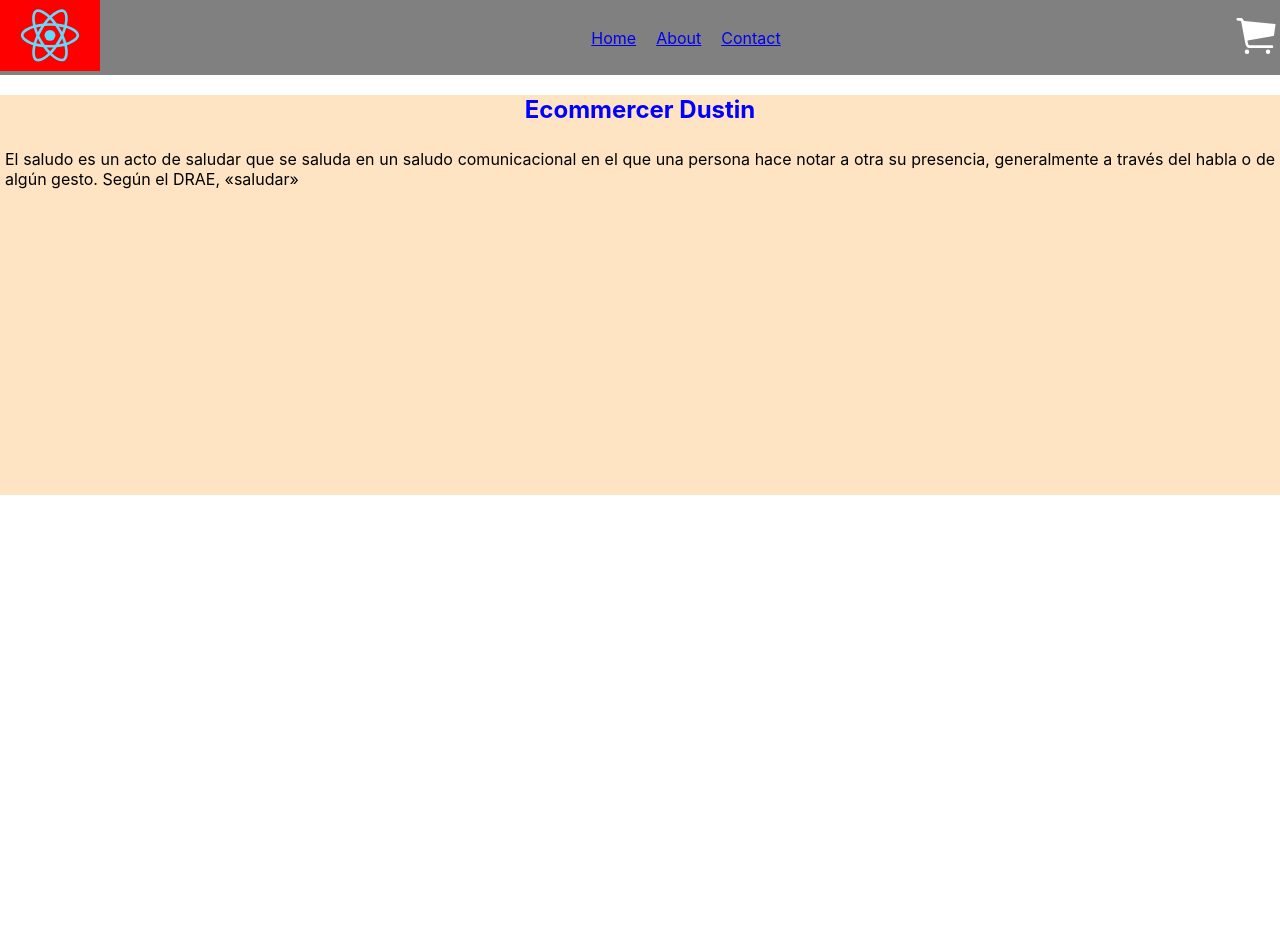
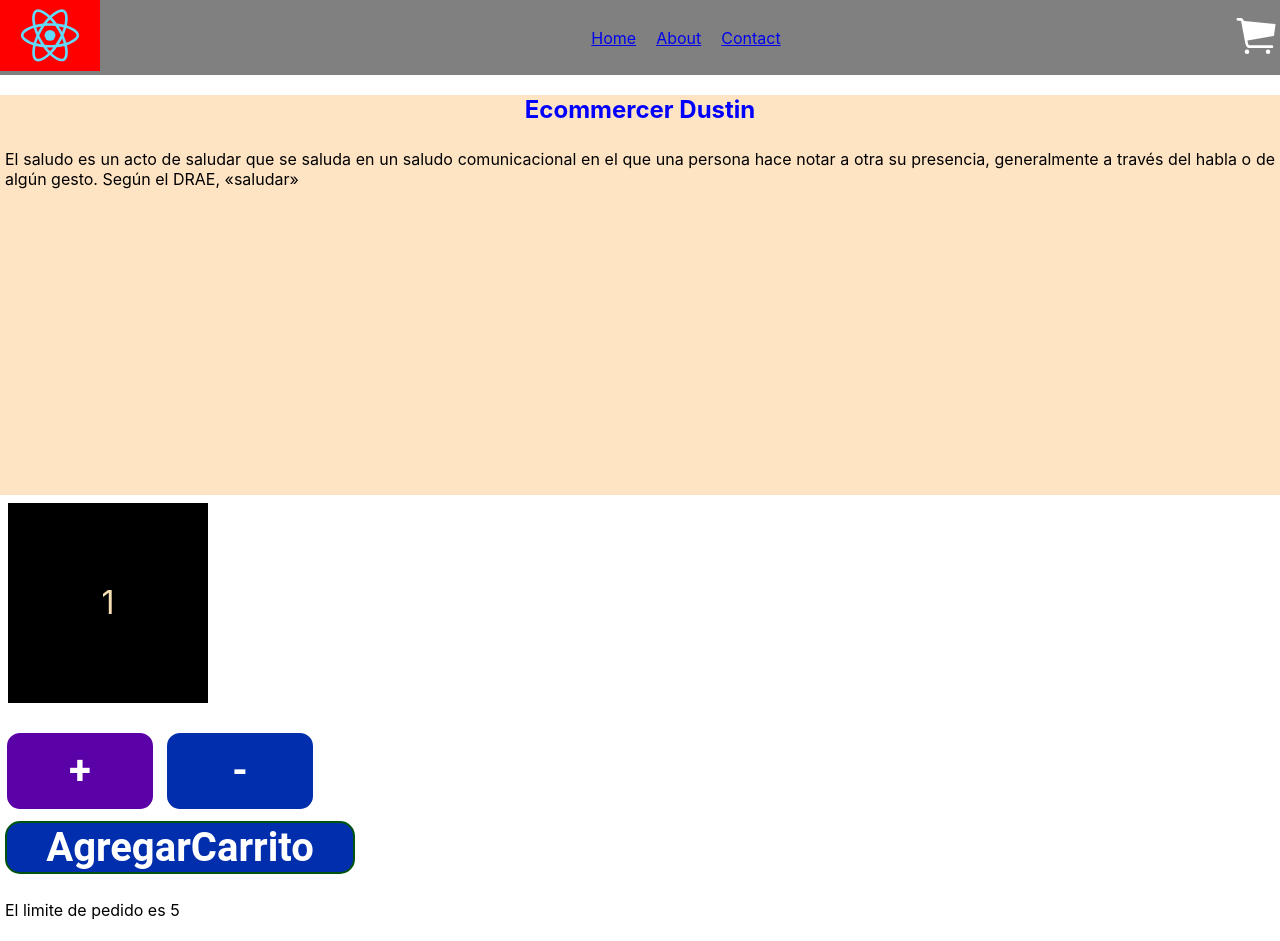
Before and after one commit to LoriDustin/ecommercedustin, a React (Create React App) app: page / in a window 1280 px wide. Before the commit the page ends 800 px from the top, so only its background shows below. Built offline with nearby package versions, Linux system fonts and the light colour scheme.

Commit message:
Actualizacion 31/08/2022

```diff
--- a/src/App.js
+++ b/src/App.js
@@ -1,5 +1,10 @@
 import NavBar from './components/NavBar';
+import { useState } from 'react';
 import ItemListContainer from './components/ItemListContainer';
+import Contador from './components/ItemCount/Contador';
+import Botton from './components/ItemCount/Botton';
+import AgregarCarrito from './components/ItemCount/AgregarCarrito';
+
 
 function App() {
   // let saludo = 'Hola mundo';
@@ -10,6 +15,17 @@ function App() {
   //     backgroundColor:'green',
   //   },
   // }
+
+  const [numclick, setnumclick] = useState(1)
+
+  const botonmas = () =>{
+    setnumclick(numclick + 1)
+  }
+
+  const botonmenos = () =>{
+    setnumclick(numclick - 1)
+  }
+
   return (
     <div>
       <NavBar/>
@@ -18,6 +34,23 @@ function App() {
       parrafo='El saludo es un acto de saludar que se saluda en un saludo comunicacional en el que una persona hace notar a otra su presencia, generalmente a través del habla o de algún gesto. Según el DRAE, «saludar»'
       />
 
+      <Contador
+      numero = {numclick}
+      />
+      <Botton
+      disabled={numclick == 5}
+      texto='+'
+      botonclase={false}
+      botonClick={botonmas}
+      />
+      <Botton
+      disabled={numclick <= 1}
+      texto='-'
+      botonclase={true}
+      botonClick={botonmenos}
+      />
+
+      <AgregarCarrito/>
     </div>
   );
 }
--- /dev/null
+++ b/src/components/ItemCount/AgregarCarrito.js
@@ -0,0 +1,16 @@
+import React from 'react'
+
+import './ItemCount.css'
+
+const AgregarCarrito = () => {
+  return (
+    <div>
+        <button className='AgregarCarrito'>
+           AgregarCarrito
+        </button>
+        <p>El limite de pedido es 5</p>
+        </div>
+  )
+}
+
+export default AgregarCarrito
--- /dev/null
+++ b/src/components/ItemCount/Botton.js
@@ -0,0 +1,14 @@
+import React from 'react'
+import './ItemCount.css'
+
+const Botton = ({texto, botonclase, botonClick, disabled}) => {
+  return (
+    <button className={botonclase ? 'botonmas' : 'botonmenos'}
+        disabled={disabled}
+        onClick={botonClick}>
+        {texto}
+        </button>
+  )
+}
+
+export default Botton
--- /dev/null
+++ b/src/components/ItemCount/Contador.js
@@ -0,0 +1,12 @@
+import React from 'react'
+import './ItemCount.css'
+
+const Contador = ({numero}) => {
+  return (
+    <div className='contador'>
+        {numero}
+    </div>
+  )
+}
+
+export default Contador;
--- /dev/null
+++ b/src/components/ItemCount/ItemCount.css
@@ -0,0 +1,48 @@
+.AgregarCarrito{
+    background-color: #002ead;
+    text-align: center;
+    width: 350px;
+    height: 20%;
+    border: 2px solid #005410;
+}
+
+.contador{
+    width: 150px;
+    background-color: black;
+    height: 150px;
+    font-size: 2rem;
+    padding: 25px;
+    color: wheat;
+    display: flex;
+    align-items: center;
+    justify-content: center;
+    border: 8px solid white;
+    margin-bottom: 15px;
+
+}
+
+button{
+    width: 150px;
+    height: 80px;
+    font-size: 2.5rem;
+    font-family: Roboto, sans-serif;
+    font-weight: bold;
+    color: white;
+    border: 2px solid white;
+    border-radius: 15px;
+    margin: 5px;
+    cursor: pointer;
+}
+
+button:hover {
+    background-color: #00471b;
+}
+
+.botonmas{
+    background-color: #002ead;
+
+}
+
+.botonmenos {
+    background-color: #5a01a7;
+}
```
